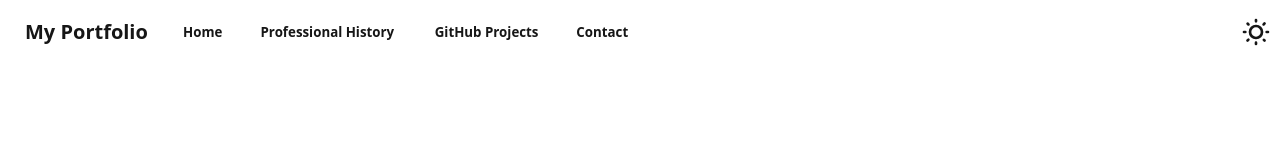
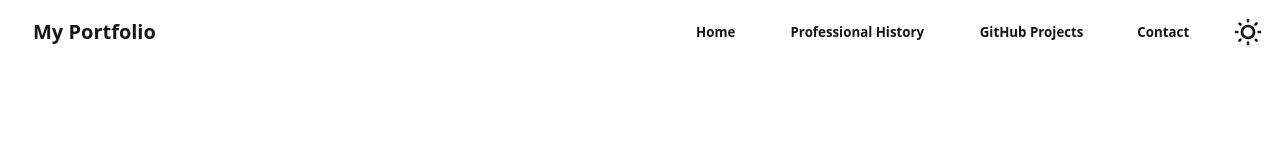
Before and after one commit to OX-S/portfolio-website-v2, a React (Create React App) app: page / in a window 1280 px wide. Shown: the top 160 px of the page. Built offline with nearby package versions, Linux system fonts and the light colour scheme.

Commit message:
moved navbar to the right side

```diff
--- a/src/components/Navbar.js
+++ b/src/components/Navbar.js
@@ -40,20 +40,20 @@ function Navbar() {
     };
 
     return (
-        <div className="navbar bg-base-100">
+        <div className="navbar bg-base-100 px-4">
             <div className="flex-1">
                 <Link to="/" className="btn btn-ghost normal-case text-xl">
                     {brand}
                 </Link>
-                <div className="hidden lg:flex">
+            </div>
+            <div className="flex items-center space-x-6">
+                <div className="hidden lg:flex space-x-4">
                     {links.map((link, index) => (
                         <Link key={index} to={link.path} className="btn btn-ghost">
                             {link.name}
                         </Link>
                     ))}
                 </div>
-            </div>
-            <div className="flex-none">
                 {/* Theme Toggle using daisyUI's swap component */}
                 <label className="swap swap-rotate">
                     <input
--- a/src/pages/Home.js
+++ b/src/pages/Home.js
@@ -15,8 +15,9 @@ function Home() {
                     I'm a software developer and entrepreneur working in venture capital on the side.
                 </p>
                 <a
-                    href="../assets/resume.pdf"
-                    download
+                    href={`${process.env.PUBLIC_URL}../assets/resume.pdf`} without rel="noopener noreferrer" // Ensure the path is correct. If using Create React App, place resume.pdf in the public/assets folder.
+                    target="_blank"
+
                     className="btn btn-primary btn-wide border-2 border-primary hover:bg-transparent hover:text-primary hover:border-primary transition-all duration-300"
                 >
                     Download Resume
```
